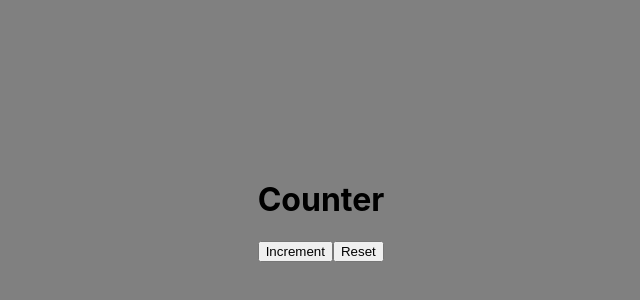
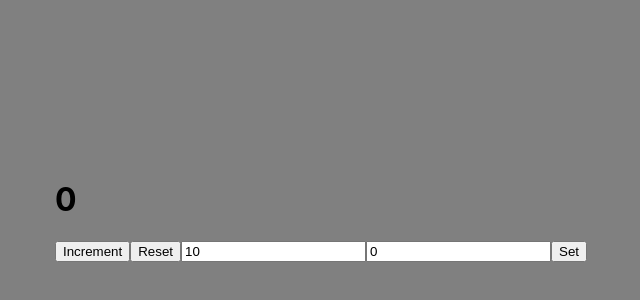
Before and after one commit to Pavel-Retunskih/counter, a React (Create React App) app: page / in a window 1280 px wide. Shown: the part 190-490 px from the top of the page, without its empty margins (319-959 px from the left). Built offline with nearby package versions, Linux system fonts and the light colour scheme.

Commit message:
pure logik is done

```diff
--- a/src/App.tsx
+++ b/src/App.tsx
@@ -1,11 +1,47 @@
+import { useState } from "react";
 import "./App.css";
 
 import { Counter } from "./Counter";
+export type DataType = {
+  counter: number;
+  startValue: number;
+  endValue: number;
+};
+function App() {
+  const data: DataType = {
+    counter: 0,
+    startValue: 0,
+    endValue: 10,
+  };
+  //********************************************************************** */
+  const [counterValues, setCounterValues] = useState(data);
 
-function App() {
+  //************************************************************************* */
+  const setStartValue = (value: number) => {
+    setCounterValues({ ...counterValues, startValue: value, counter: value });
+  };
+  const setEndValue = (value: number) => {
+    setCounterValues({ ...counterValues, endValue: value });
+  };
+  const incrementCounter = () => {
+    setCounterValues({ ...counterValues, counter: counterValues.counter + 1 });
+  };
+  const resetCounter = () => {
+    setCounterValues({ ...counterValues, counter: counterValues.startValue });
+  };
+  //*************************************************************************** */
+
   return (
     <div className="container">
-      <Counter />
+      <Counter
+        counter={counterValues.counter}
+        endValue={counterValues.endValue}
+        startValue={counterValues.startValue}
+        setStartValue={setStartValue}
+        setEndValue={setEndValue}
+        incrementCounter={incrementCounter}
+        resetCounter={resetCounter}
+      />
     </div>
   );
 }
--- a/src/Counter.tsx
+++ b/src/Counter.tsx
@@ -1,9 +1,54 @@
-export function Counter() {
+import { ChangeEvent, useState } from "react";
+
+type CounterPropsType = {
+  counter: number;
+  endValue: number;
+  startValue: number;
+  setStartValue: (value: number) => void;
+  setEndValue: (value: number) => void;
+  incrementCounter: () => void;
+  resetCounter: () => void;
+};
+
+export function Counter({
+  counter,
+  endValue,
+  startValue,
+  setStartValue,
+  setEndValue,
+  incrementCounter,
+  resetCounter,
+}: CounterPropsType) {
+  const [maxValue, setMaxValue] = useState(endValue);
+  const [minValue, setMinValue] = useState(startValue);
+  const valueReached = counter >= endValue;
+  console.log(valueReached);
+
+  const onClickSetHeandler = () => {
+    setEndValue(maxValue);
+    setStartValue(minValue);
+  };
+
   return (
     <div>
-      <h1>Counter</h1>
-      <button>Increment</button>
-      <button>Reset</button>
+      {!valueReached && <h1>{counter}</h1>}
+      <button onClick={incrementCounter}>Increment</button>
+      <button onClick={resetCounter}>Reset</button>
+      <input
+        type="number"
+        value={maxValue}
+        onChange={(e: ChangeEvent<HTMLInputElement>) => {
+          setMaxValue(+e.currentTarget.value);
+        }}
+      />
+      <input
+        type="number"
+        value={minValue}
+        onChange={(e: ChangeEvent<HTMLInputElement>) => {
+          setMinValue(+e.currentTarget.value);
+        }}
+      />
+      <button onClick={onClickSetHeandler}>Set</button>
     </div>
   );
 }
```
